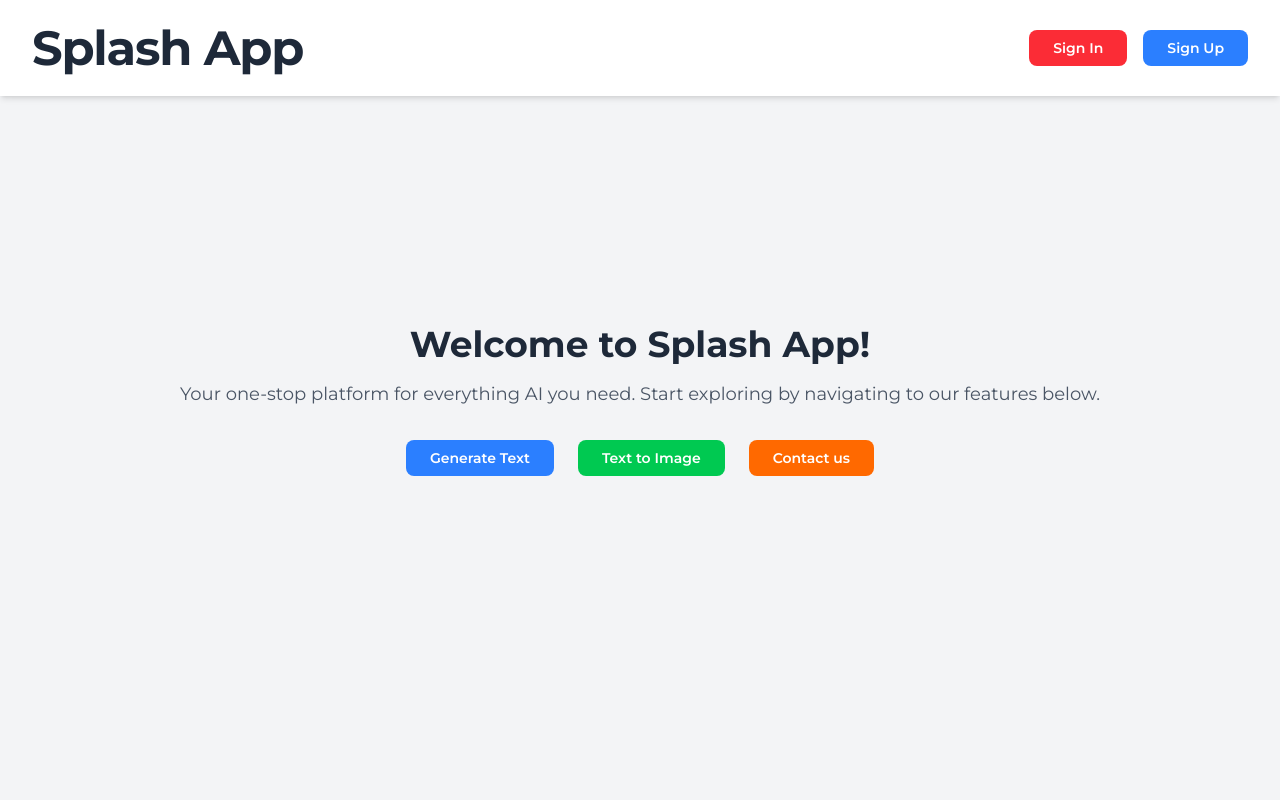
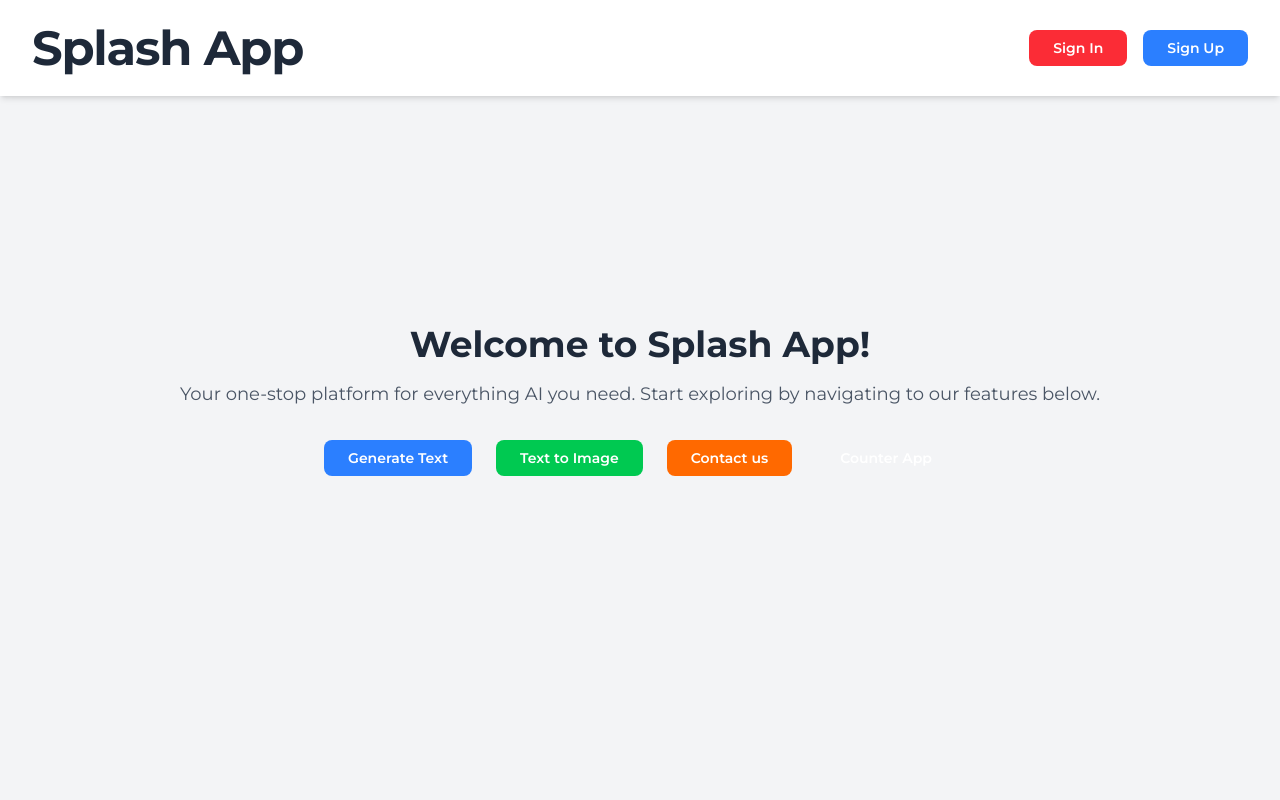
Before and after one commit to Kaydev-cmd/alx-project-0x04-setup, a Next.js app in the folder alx-project-0x04/: page / in a window 1280 px wide. Shown: the top 800 px of the page. Built offline with nearby package versions, Linux system fonts and the light colour scheme.

Commit message:
feat: add navigation button to Counter App page

```diff
--- a/alx-project-0x04/pages/index.tsx
+++ b/alx-project-0x04/pages/index.tsx
@@ -51,6 +51,15 @@ export default function Home() {
           buttonLabel="Contact us"
           buttonBackgroundColor="orange"
         />
+        <Button
+          action={() =>
+            routeToNextPage({
+              pageRoute: "/counter-app",
+            })
+          }
+          buttonLabel="Counter App"
+          buttonBackgroundColor="pink"
+        />
       </div>
     </div>
   );
```
